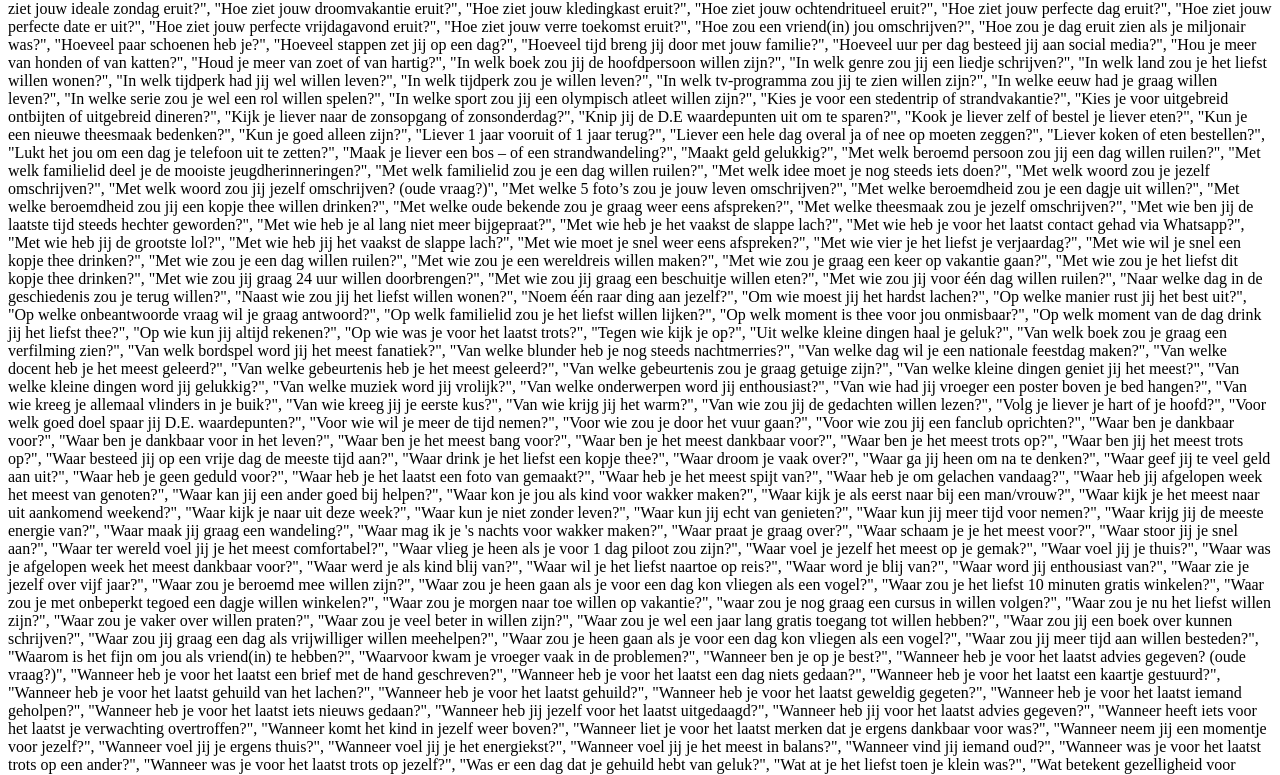
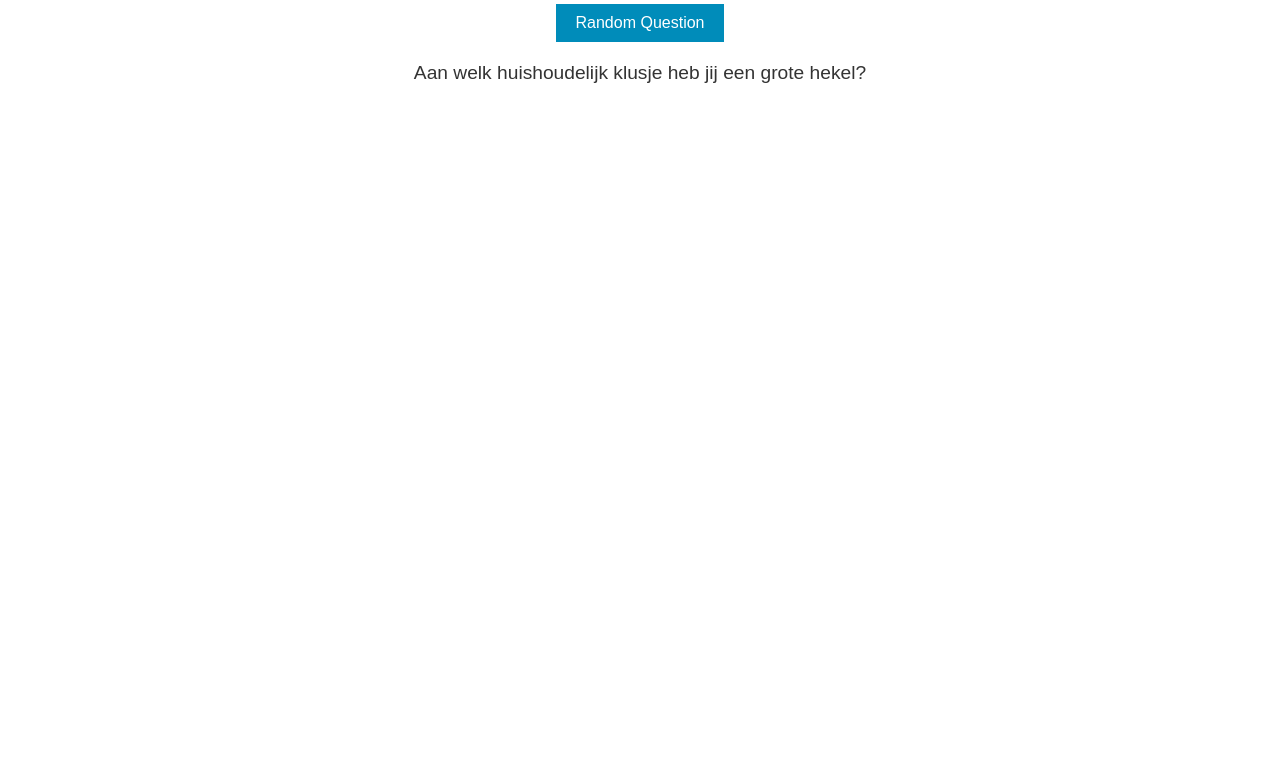
Before and after one commit to Mexxiqq/PickwickQuestions, a plain HTML site: page Pickwick.html in a window 1280 px wide. Shown: the part 386-1161 px from the top of the page. After the commit the page ends 800 px from the top, so only its background shows below. Drawn offline with Linux system fonts and the light colour scheme.

Commit message:
Update Pickwick.html

```diff
--- a/Pickwick.html
+++ b/Pickwick.html
@@ -1,3 +1,41 @@
+<!DOCTYPE html>
+<html lang="en">
+<head>
+    <meta charset="UTF-8">
+    <meta name="viewport" content="width=device-width, initial-scale=1.0">
+    <title>Random Question Generator</title>
+    <style>
+        body {
+            font-family: Arial, sans-serif;
+            display: flex;
+            flex-direction: column;
+            align-items: center;
+            justify-content: center;
+            height: 100vh;
+            margin: 0;
+        }
+        #questionDisplay {
+            margin-top: 20px;
+            font-size: 1.2em;
+            color: #333;
+        }
+        button {
+            padding: 10px 20px;
+            font-size: 1em;
+            cursor: pointer;
+            background-color: #008CBA;
+            color: white;
+            border: none;
+        }
+    </style>
+</head>
+<body>
+    <h1>Random Question Generator</h1>
+    <button onclick="changeQuestion()">Random Question</button>
+    <p id="questionDisplay">Aan welk huishoudelijk klusje heb jij een grote hekel?</p>
+
+    <script>
+        const questions = [
 		"Aan welk huishoudelijk klusje heb jij een grote hekel?",
 		"Aan welke spelshow zou je willen meedoen?",
 		"Aan welke sport op de olympische spelen zou je mee willen doen?",
@@ -656,3 +694,12 @@
 		"Zou je op Mars willen wonen als dat kon?",
 		"Zou je tien jaar korter willen leven in ruil om rijk te zijn?",
 		"Zou je voor één dag het andere geslacht willen zijn?"
+        ];
+
+        function changeQuestion() {
+            const randomIndex = Math.floor(Math.random() * questions.length);
+            document.getElementById("questionDisplay").textContent = questions[randomIndex];
+        }
+    </script>
+</body>
+</html>
```
Lines whose indentation alone changed are shown as unchanged.
